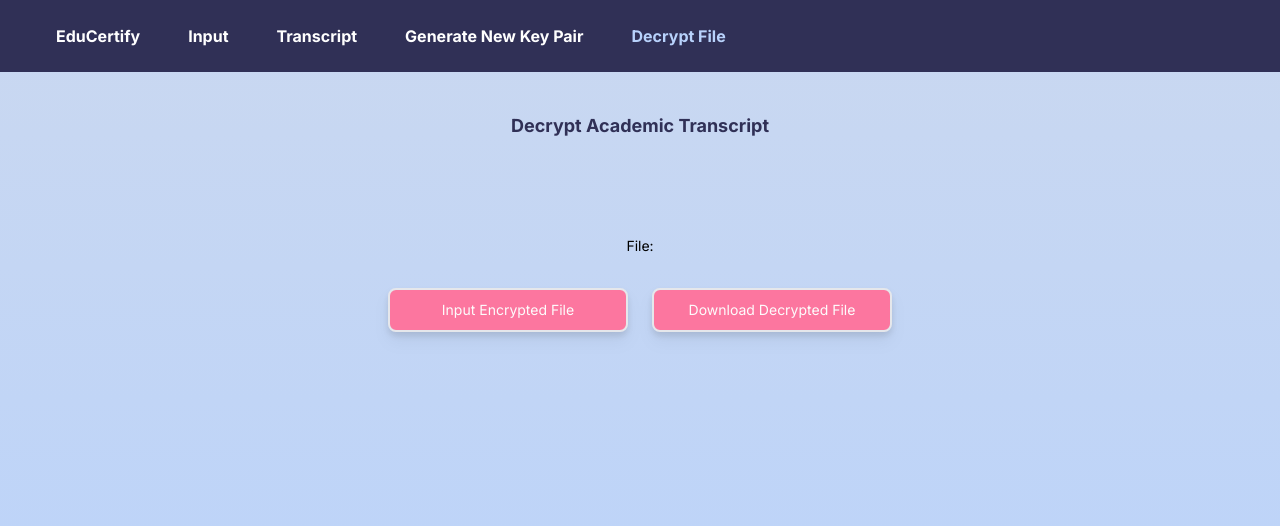
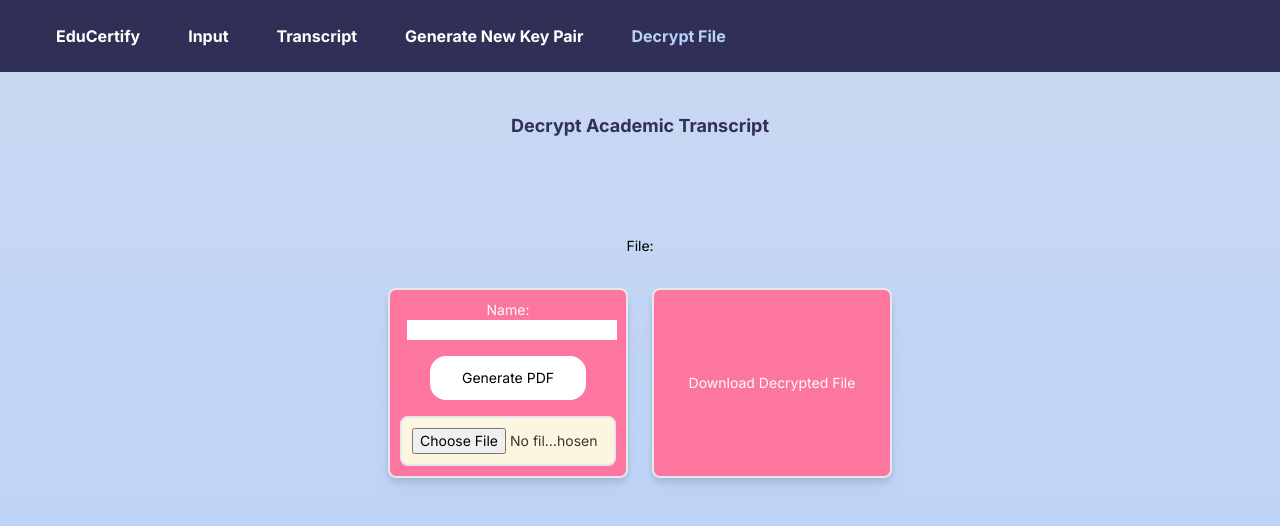
Before and after one commit to TimothySubekti0322/II4031-EduCertify, a Next.js app: page /decrypt in a window 1280 px wide. Shown: the top 526 px of the page. Built offline with nearby package versions, Linux system fonts and the light colour scheme.

Commit message:
decrypt in progress

```diff
--- a/src/app/decrypt/page.tsx
+++ b/src/app/decrypt/page.tsx
@@ -1,31 +1,39 @@
 'use client';
-import { useState } from "react";
+import { ChangeEvent, useState } from "react";
 import Navbar from "../components/Navbar";
-import { saveAs } from "file-saver";
+import GeneratePdfForm from "../puppeteer/GeneratePdfForm";
+import { handleAnyFileChange } from "../utils/decryptFile";
 
 export default function Decrypt() {
+  const [key, setKey] = useState("");
   const [fileName, setFileName] = useState("");
   const [fileBaseString, setFileBaseString] = useState<ArrayBuffer>();
   const [fileData, setFileData] = useState("");
 
-  const handleFileRead = async (e: ProgressEvent<FileReader>) => {
-    const content = e.target?.result;
-    const text = (content as string)
-      .split(/["\n"" "]/)
-      .join("")
-      .split(" ")
-      .join("");
-    setFileData(text);
-    console.log(text);
+  const handleInputChange = (
+    event: ChangeEvent<HTMLInputElement | HTMLSelectElement>
+  ) => {
+    const { name, value } = event.target;
+    setKey(value);
   };
+  // const handleFileRead = async (e: ProgressEvent<FileReader>) => {
+  //   const content = e.target?.result;
+  //   const text = (content as string)
+  //     .split(/["\n"" "]/)
+  //     .join("")
+  //     .split(" ")
+  //     .join("");
+  //   setFileData(text);
+  //   console.log(text);
+  // };
 
-  const downloadAnyFile = () => {
-    console.log(fileBaseString);
-    const file = new Blob([fileBaseString as ArrayBuffer], {
-      type: "pdf",
-    });
-    saveAs(file, fileName);
-  };
+  // const downloadAnyFile = () => {
+  //   console.log(fileBaseString);
+  //   const file = new Blob([fileBaseString as ArrayBuffer], {
+  //     type: "pdf",
+  //   });
+  //   saveAs(file, fileName);
+  // };
 
   return (
     <main className="min-h-screen items-center bg-gradient-to-b from-[#CAD8F0] to-blue2">
@@ -39,7 +47,16 @@ export default function Decrypt() {
                     <button className="bg-pink1 border-2 border- text-white1 text-md rounded-lg block w-60 p-2.5  hover:text-white drop-shadow-lg hover:drop-shadow-md hover:bg-pink2"
                     // onClick={() => }
                     >
-                        Input Encrypted File
+                        <GeneratePdfForm />
+      <div className="mt-4">
+        <input
+          type="file"
+          className={`bg-[#fcf6e0] border-2 "border-[#cabc7d]  text-[#393432] text-sm rounded-lg focus:ring-[#E18679] focus:border-[#E18679] block w-full p-2.5`}
+          onChange={(event) =>
+            handleAnyFileChange(event, key)
+          }
+        />
+      </div>
                     </button>
                     <button className="bg-pink1 border-2 border- text-white1 text-md rounded-lg block w-60 p-2.5  hover:text-white drop-shadow-lg hover:drop-shadow-md hover:bg-pink2"
                     // onClick={() => }
```
